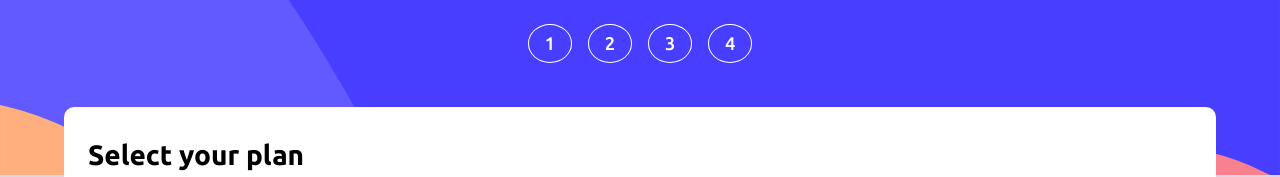
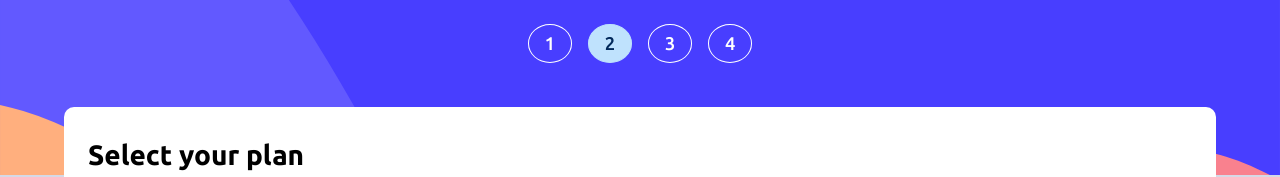
Before and after one commit to Jakelanghel/multi-step-form, a React (Vite) app: page / in a window 1280 px wide. Shown: the top 177 px of the page. Built offline with nearby package versions, Linux system fonts and the light colour scheme.

Commit message:
add active state to progress bar

```diff
--- a/src/App.jsx
+++ b/src/App.jsx
@@ -34,7 +34,7 @@ function App() {
     <>
       <GlobalStyles />
       <div className="container-app">
-        <ProgressBar />
+        <ProgressBar currentStep={currentStep} />
         {currentStep === 1 ? (
           <Step1 nameRef={nameRef} emailRef={emailRef} phoneRef={phoneRef} />
         ) : currentStep === 2 ? (
--- a/src/components/form-navigation/functions/nextStep.js
+++ b/src/components/form-navigation/functions/nextStep.js
@@ -1,4 +1,4 @@
-import { checkStep1 } from "./check-steps/step-1/checkStep1";
+import { checkStep1 } from "./checkStep1";
 
 export const nextStep = (
   refArr,
--- a/src/components/progress-bar/ProgressBar.Styled.js
+++ b/src/components/progress-bar/ProgressBar.Styled.js
@@ -29,4 +29,10 @@ export const StyledProgressBar = styled.div`
     border-radius: 50%;
     border: solid 1px var(--white);
   }
+
+  .active {
+    background-color: var(--light-blue);
+    border: solid 1px var(--light-blue);
+    color: var(--marine-blue);
+  }
 `;
--- a/src/components/progress-bar/ProgressBar.jsx
+++ b/src/components/progress-bar/ProgressBar.jsx
@@ -1,12 +1,22 @@
 import React from "react";
 import { StyledProgressBar } from "./ProgressBar.Styled";
 
-const ProgressBar = () => {
+const ProgressBar = (props) => {
+  const currentStep = props.currentStep;
+  console.log(currentStep);
+
+  // {currentStep === 1 ? "active step-indicator" : "step-indicator"}
   return (
     <StyledProgressBar>
       <div className="container-steps">
         <div className="container-step">
-          <p className="step-indicator">1</p>
+          <p
+            className={
+              currentStep === 1 ? "active step-indicator" : "step-indicator"
+            }
+          >
+            1
+          </p>
           <div className="container">
             <p className="step">step 1</p>
             <p className="step-detail">your info</p>
@@ -14,7 +24,13 @@ const ProgressBar = () => {
         </div>
 
         <div className="container-step">
-          <p className="step-indicator">2</p>
+          <p
+            className={
+              currentStep === 2 ? "active step-indicator" : "step-indicator"
+            }
+          >
+            2
+          </p>
           <div className="container">
             <p className="step">step 2</p>
             <p className="step-detail">select plan</p>
@@ -22,7 +38,13 @@ const ProgressBar = () => {
         </div>
 
         <div className="container-step">
-          <p className="step-indicator">3</p>
+          <p
+            className={
+              currentStep === 3 ? "active step-indicator" : "step-indicator"
+            }
+          >
+            3
+          </p>
           <div className="container">
             <p className="step">step 3</p>
             <p className="step-detail">add ons</p>
@@ -30,7 +52,13 @@ const ProgressBar = () => {
         </div>
 
         <div className="container-step">
-          <p className="step-indicator">4</p>
+          <p
+            className={
+              currentStep > 3 ? "active step-indicator" : "step-indicator"
+            }
+          >
+            4
+          </p>
           <div className="container">
             <p className="step">step 4</p>
             <p className="step-detail">summary</p>
--- a/src/components/steps/step-4/Step4.jsx
+++ b/src/components/steps/step-4/Step4.jsx
@@ -1,7 +1,7 @@
 import React from "react";
 import { nanoid } from "nanoid";
 import { StyledStep } from "../shared/StyledStep";
-import BillAddOn from "./BillAddOn";
+import BillAddOn from "./bill-add-on/BillAddOn";
 
 const Step4 = (props) => {
   const { selectedPlan, selectedAddOns, isYearly, setCurrentStep } = props;
```
Also changed, not shown: src/components/form-navigation/functions/checkStep1.js (renamed from src/components/form-navigation/functions/check-steps/step-1/checkStep1.js), src/components/form-navigation/functions/validation-functions/handleErrors.js (renamed from src/components/form-navigation/functions/check-steps/step-1/validation-functions/handleErrors.js), src/components/form-navigation/functions/validation-functions/validateEmail.js (renamed from src/components/form-navigation/functions/check-steps/step-1/validation-functions/validateEmail.js), src/components/form-navigation/functions/validation-functions/validateName.js (renamed from src/components/form-navigation/functions/check-steps/step-1/validation-functions/validateName.js), src/components/form-navigation/functions/validation-functions/validatePhone.js (renamed from src/components/form-navigation/functions/check-steps/step-1/validation-functions/validatePhone.js), src/components/steps/step-4/bill-add-on/BillAddOn.jsx (renamed from src/components/steps/step-4/BillAddOn.jsx).
